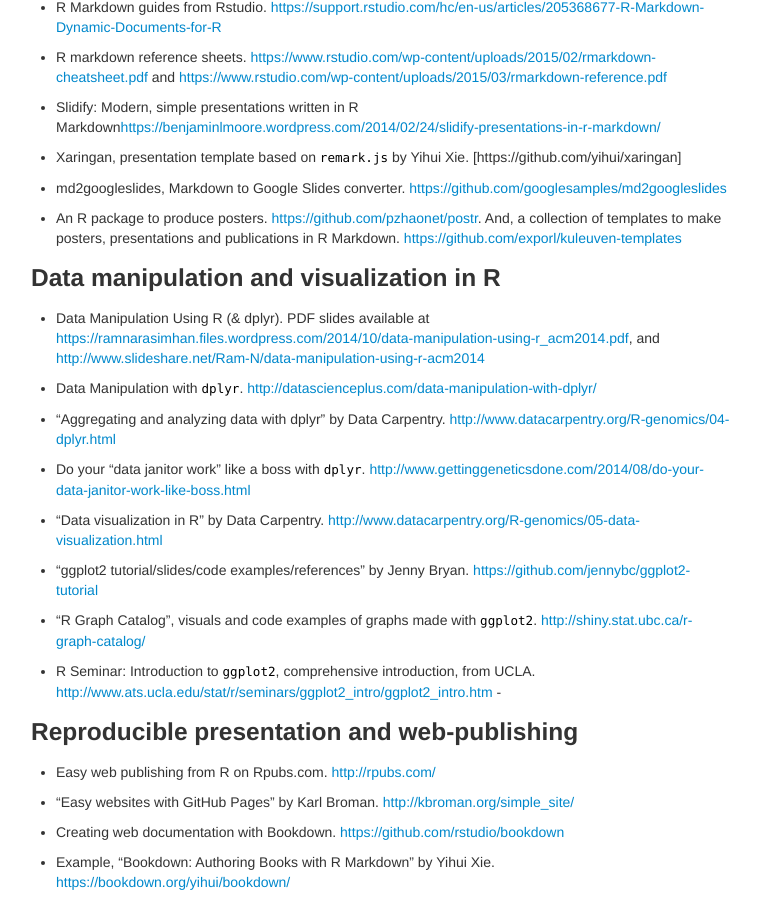
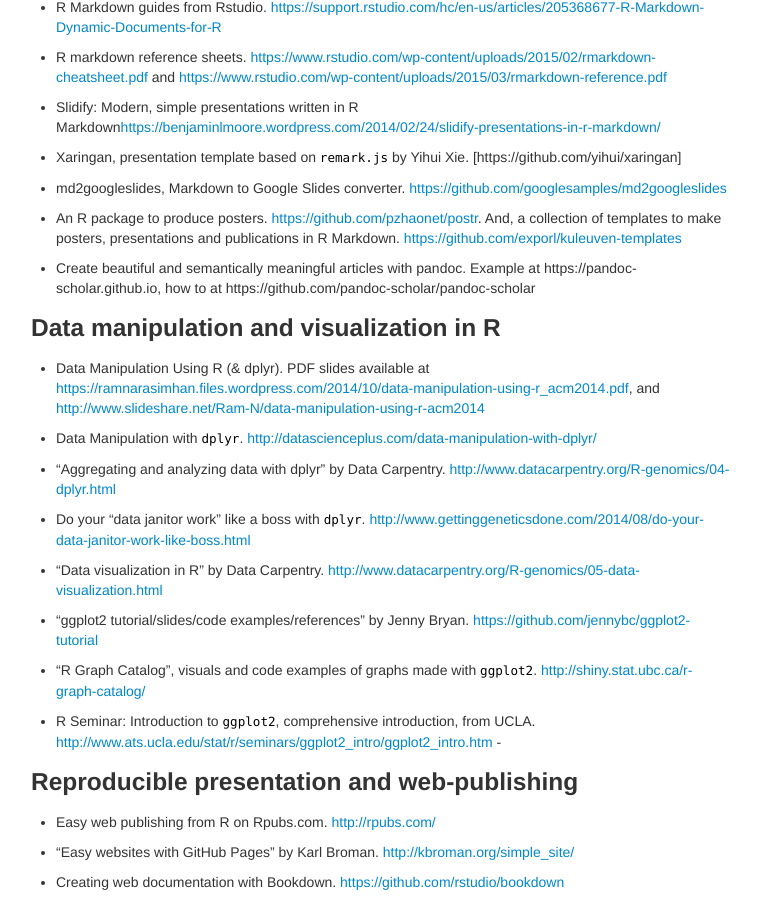
Before and after one commit to mdozmorov/BIOS692, a Jekyll site: the page built from pages/references.md, in a window 1280 px wide and 900 px high, scrolled down 3089 px. Shown: the whole window, without its empty margins (259-1019 px from the left). Built offline with Jekyll 4.4.1, drawn with Linux system fonts in a browser that asks for light colours.

Commit message:
Add pandoc-scholar

```diff
--- a/pages/references.md
+++ b/pages/references.md
@@ -152,6 +152,8 @@ title: References, "Reproducible research tools" course, BIOS 692
 
 - An R package to produce posters. [https://github.com/pzhaonet/postr](https://github.com/pzhaonet/postr). And, a collection of templates to make posters, presentations and publications in R Markdown. [https://github.com/exporl/kuleuven-templates](https://github.com/exporl/kuleuven-templates)
 
+- Create beautiful and semantically meaningful articles with pandoc. Example at https://pandoc-scholar.github.io, how to at https://github.com/pandoc-scholar/pandoc-scholar
+
 ### Data manipulation and visualization in R {#data}
 
 - Data Manipulation Using R (& dplyr). PDF slides available at [https://ramnarasimhan.files.wordpress.com/2014/10/data-manipulation-using-r_acm2014.pdf](https://ramnarasimhan.files.wordpress.com/2014/10/data-manipulation-using-r_acm2014.pdf), and [http://www.slideshare.net/Ram-N/data-manipulation-using-r-acm2014](http://www.slideshare.net/Ram-N/data-manipulation-using-r-acm2014)
```
